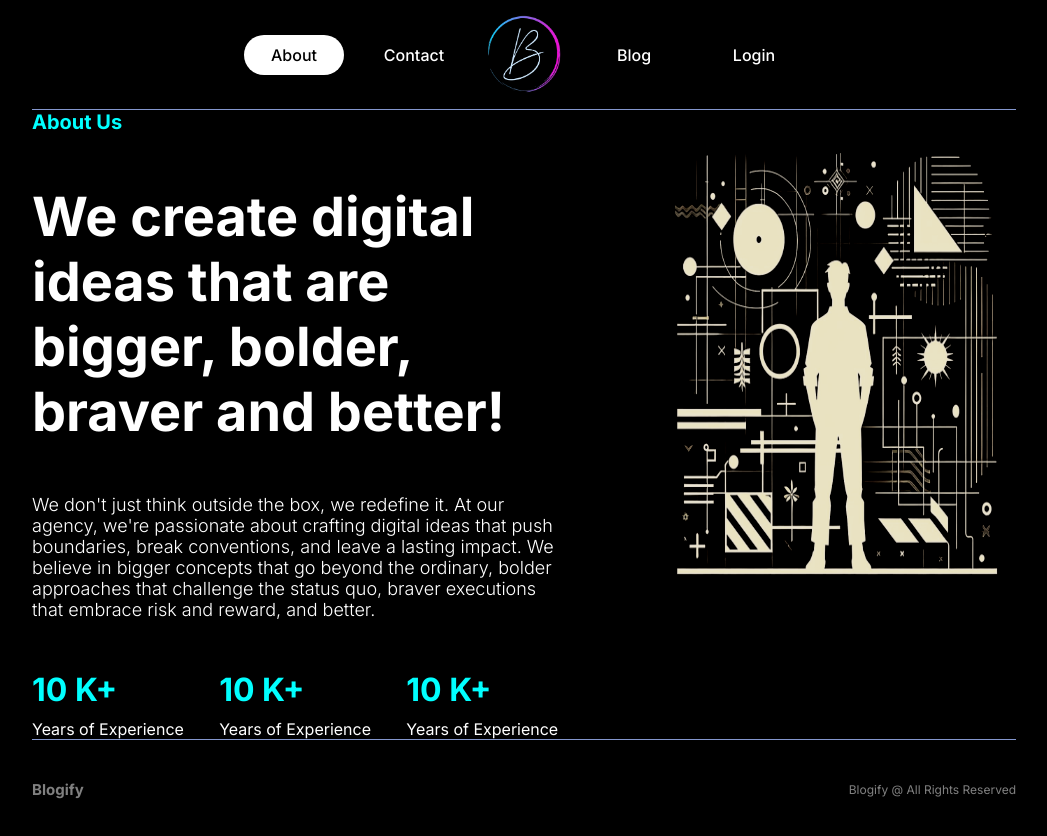
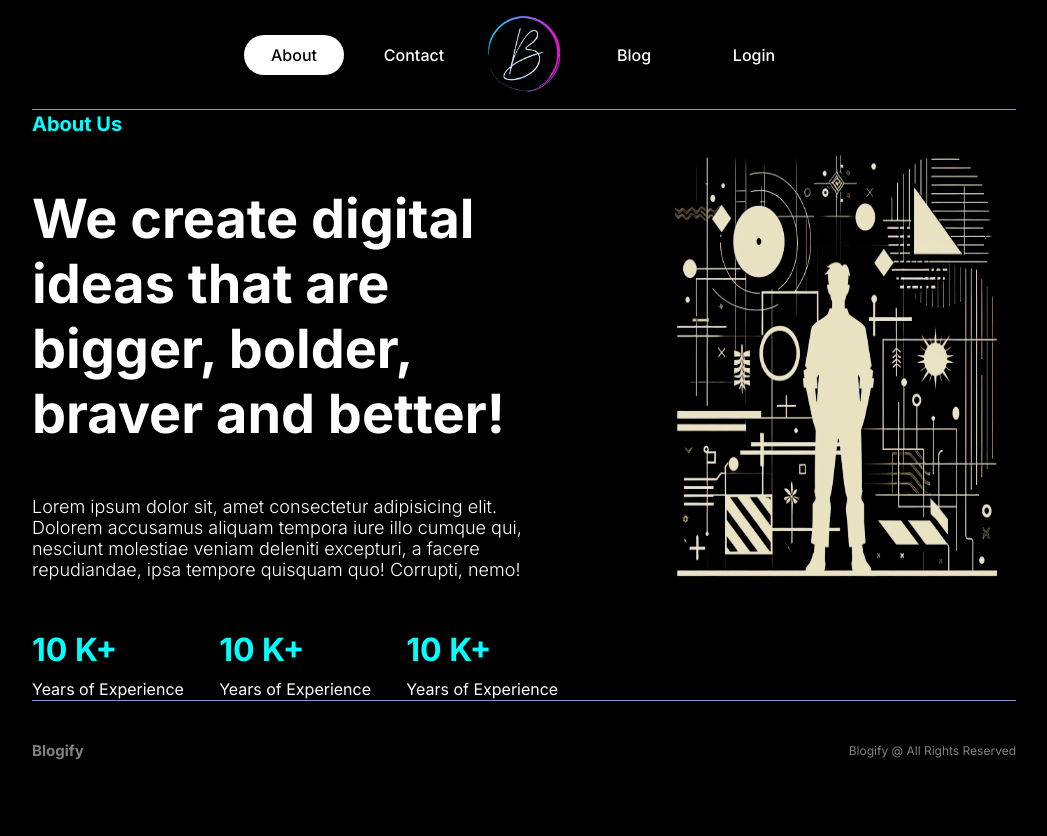
Before and after one commit to traghav2/blogify-next, a Next.js app: page /about in a window 1280 px wide. Shown: the top 836 px of the page, without its empty margins (116-1163 px from the left). After the commit the page ends 800 px from the top, so only its background shows below. Built offline with nearby package versions, Linux system fonts and the light colour scheme.

Commit message:
minor update

```diff
--- a/src/app/about/page.jsx
+++ b/src/app/about/page.jsx
@@ -9,7 +9,7 @@ const AboutPage = () => {
             <h2 className={styles.subtitle}>About Us</h2>
             <h1 className={styles.title}>We create digital ideas that are bigger, bolder, braver and better!</h1>
             <p className={styles.description}>
-            We don't just think outside the box, we redefine it. At our agency, we're passionate about crafting digital ideas that push boundaries, break conventions, and leave a lasting impact. We believe in bigger concepts that go beyond the ordinary, bolder approaches that challenge the status quo, braver executions that embrace risk and reward, and better.
+            Lorem ipsum dolor sit, amet consectetur adipisicing elit. Dolorem accusamus aliquam tempora iure illo cumque qui, nesciunt molestiae veniam deleniti excepturi, a facere repudiandae, ipsa tempore quisquam quo! Corrupti, nemo!
             </p>
             <div className={styles.boxes}>
                 <div className={styles.box}>
```
